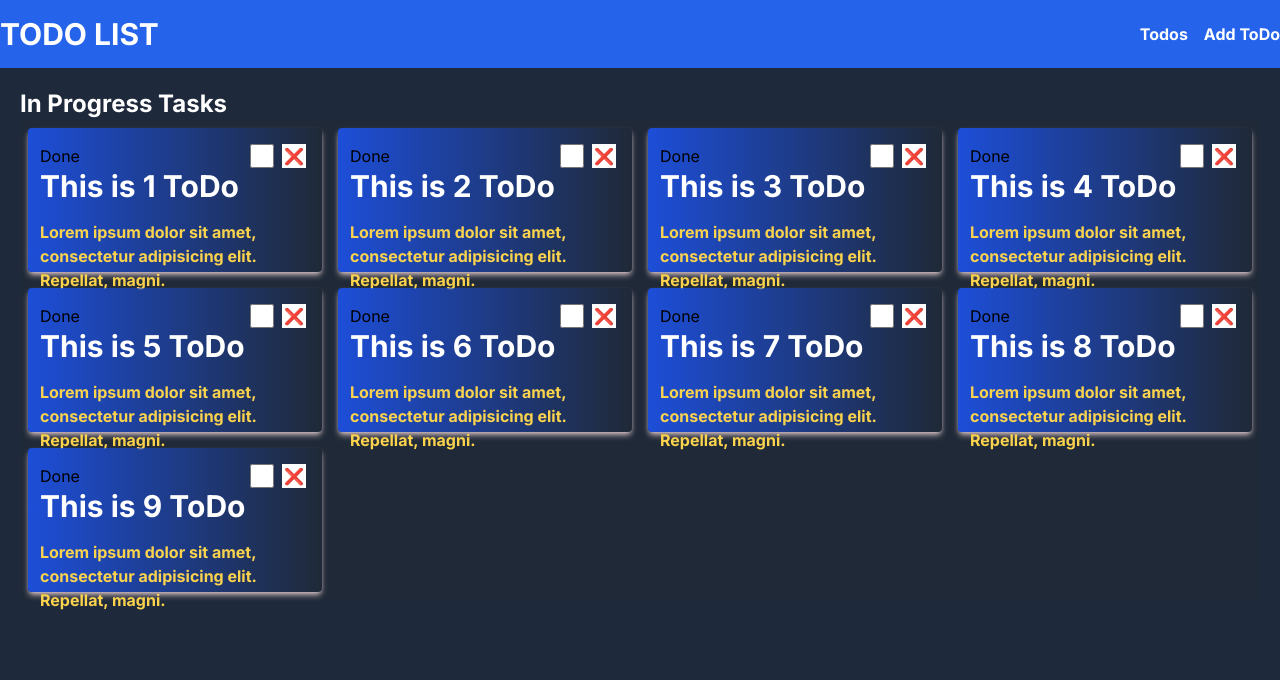
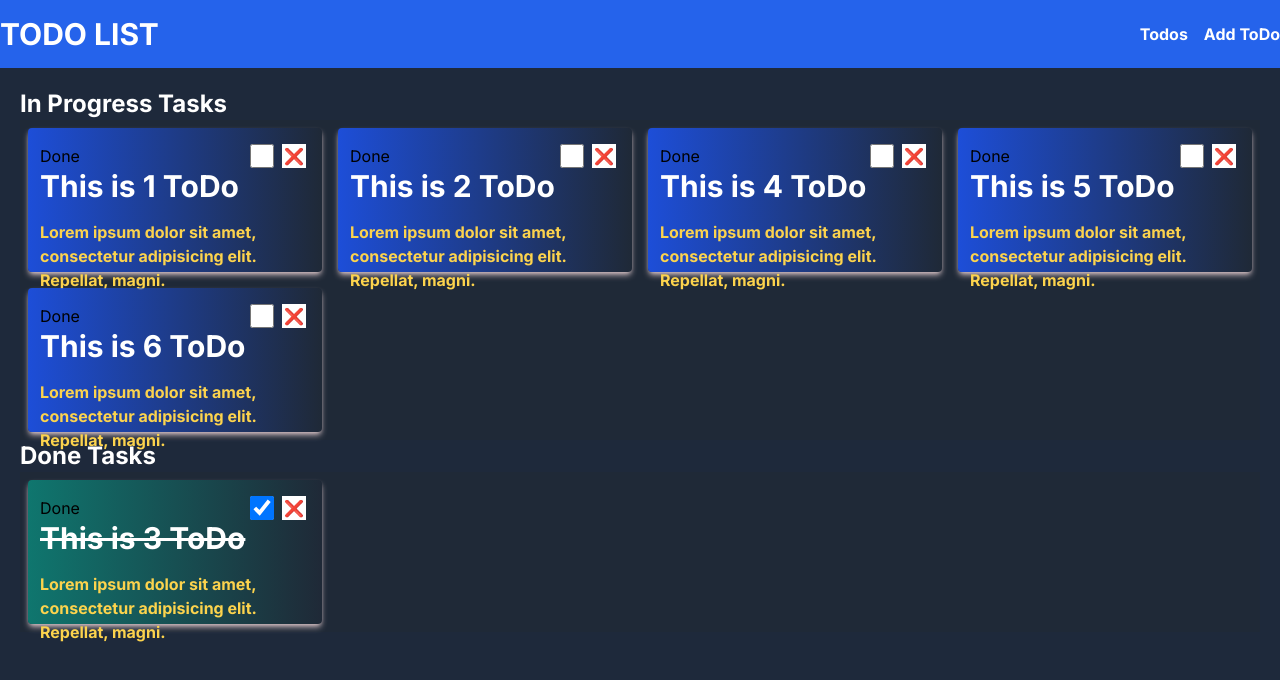
Before and after one commit to momotan039/ToDoList-Nextjs, a Next.js app: page /todos in a window 1280 px wide. Shown: the top 680 px of the page. Built offline with nearby package versions, Linux system fonts and the light colour scheme.

Commit message:
get todos from app context

```diff
--- a/app/todos/page.jsx
+++ b/app/todos/page.jsx
@@ -4,22 +4,10 @@ import Todos from '@/components/Todos'
 import { useAppContext } from '@/context/appContext'
 
 function page() {
-    const todos=[
-        {title:'This is 1 ToDo',description:'Lorem ipsum dolor sit amet, consectetur adipisicing elit. Repellat, magni.'},
-        {title:'This is 2 ToDo',description:'Lorem ipsum dolor sit amet, consectetur adipisicing elit. Repellat, magni.'},
-        {title:'This is 3 ToDo',description:'Lorem ipsum dolor sit amet, consectetur adipisicing elit. Repellat, magni.'},
-        {title:'This is 4 ToDo',description:'Lorem ipsum dolor sit amet, consectetur adipisicing elit. Repellat, magni.'},
-        {title:'This is 5 ToDo',description:'Lorem ipsum dolor sit amet, consectetur adipisicing elit. Repellat, magni.'},
-        {title:'This is 6 ToDo',description:'Lorem ipsum dolor sit amet, consectetur adipisicing elit. Repellat, magni.'},
-        {title:'This is 7 ToDo',description:'Lorem ipsum dolor sit amet, consectetur adipisicing elit. Repellat, magni.'},
-        {title:'This is 8 ToDo',description:'Lorem ipsum dolor sit amet, consectetur adipisicing elit. Repellat, magni.'},
-        {title:'This is 9 ToDo',description:'Lorem ipsum dolor sit amet, consectetur adipisicing elit. Repellat, magni.'},
-    ]
-   const ctx=useAppContext()
-   console.log(ctx);
+   const appState=useAppContext()
   return (
     <div className="m-5">
-    <Todos todos={todos}/>
+    <Todos todos={appState.todos}/>
   </div>
   )
 }
```
